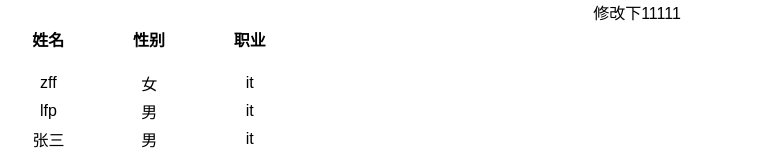
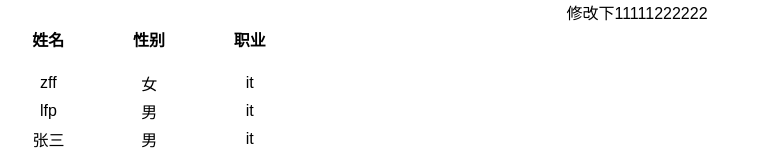
Before and after one commit to flying-zff/HappyHorse, a React (Create React App) app: page / in a window 1280 px wide. Shown: the top 152 px of the page, without its empty margins (3-764 px from the left). Built offline with nearby package versions, Linux system fonts and the light colour scheme.

Commit message:
再一次测试修改

```diff
--- a/src/App.js
+++ b/src/App.js
@@ -46,7 +46,7 @@ class App extends Component {
         <p className="App-intro">
           To get started, edit <code>src/App.js</code> and save to reload.
         </p> */}
-                <div>修改下11111</div>
+                <div>修改下11111222222</div>
                 <FixedTable head={head} body={body}/>
                 <input type='text' onChange={this.onChange.bind(this)} value={this.state.value}/>
             </div>
```
